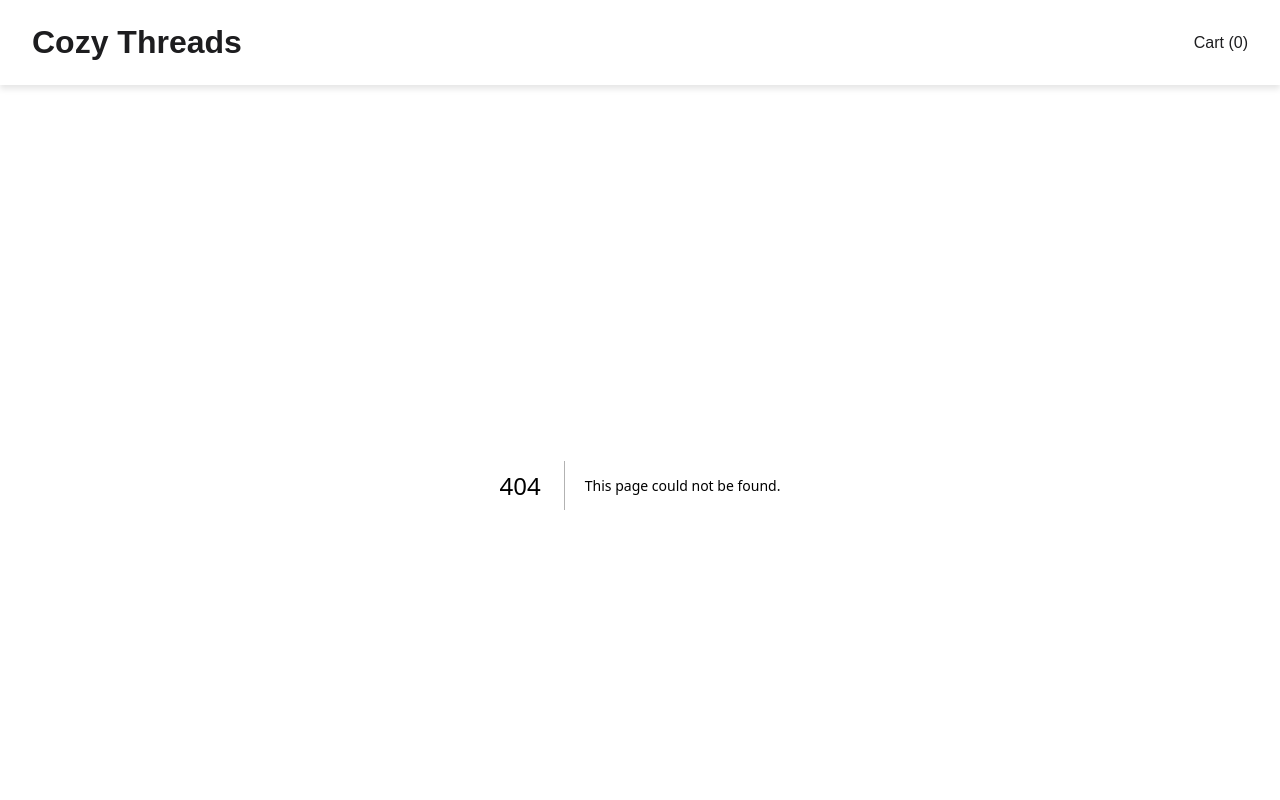
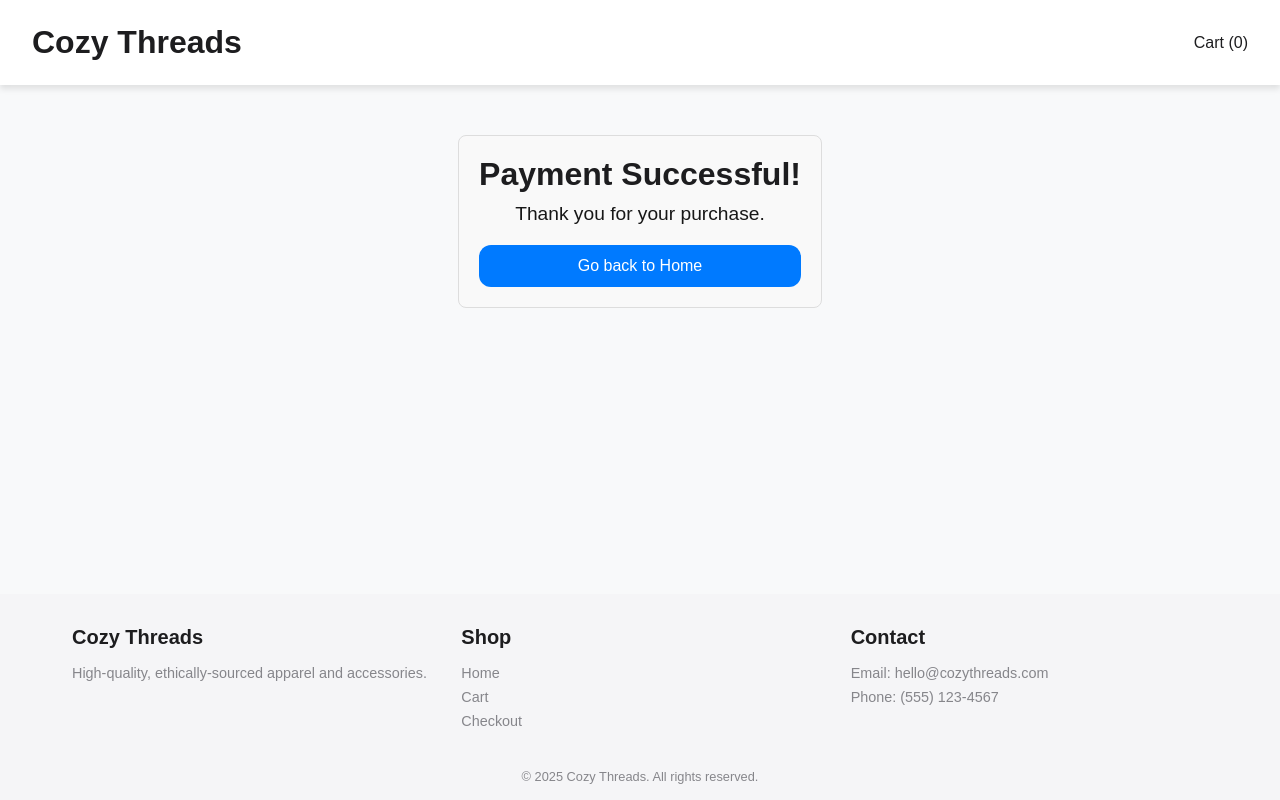
Before and after one commit to aryantayal/com-webapp-w-StripeAPI, a Next.js app: page /success in a window 1280 px wide. Before the commit this address had no page. Shown: the top 800 px of the page. Built offline with nearby package versions, Linux system fonts and the light colour scheme.

Commit message:
clean up and i think done

```diff
--- /dev/null
+++ b/app/success/SuccessPage.module.css
@@ -0,0 +1,45 @@
+/* File: pages/SuccessPage.module.css */
+.container {
+  text-align: center;
+  margin: 50px auto;
+  padding: 20px;
+  max-width: 600px;
+  border: 1px solid #ddd;
+  border-radius: 8px;
+  background-color: #f9f9f9;
+}
+
+.title {
+  font-size: 2rem;
+  color: #1d1d1f;
+}
+
+.message {
+  font-size: 1.2rem;
+  margin-top: 10px;
+}
+
+.details {
+  font-size: 1rem;
+  color: #555;
+}
+
+.homeLink {
+  display: inline-block;
+  margin-top: 20px;
+  background-color: #007aff;
+  color: white;
+  border: none;
+  border-radius: 12px;
+  padding: 0.75rem;
+  cursor: pointer;
+  transition: all 0.2s ease;
+  justify-content: center;
+  align-items: center;
+  display: flex;
+  gap: 1rem;
+}
+
+.homeLink:hover {
+  transform: scale(1.01);
+}
--- /dev/null
+++ b/app/success/page.tsx
@@ -0,0 +1,28 @@
+"use client";
+
+import React from "react";
+import { useSearchParams } from "next/navigation";
+import Link from "next/link";
+import styles from "./SuccessPage.module.css";
+
+const SuccessPage = () => {
+  const searchParams = useSearchParams();
+  const amount = searchParams.get("amount");
+
+  return (
+    <div className={styles.container}>
+      <h1 className={styles.title}>Payment Successful!</h1>
+      <p className={styles.message}>Thank you for your purchase.</p>
+      {amount && (
+        <p>
+          You paid <strong>${(Number(amount) / 100).toFixed(2)}</strong>.
+        </p>
+      )}
+      <Link href="/" className={styles.homeLink}>
+        Go back to Home
+      </Link>
+    </div>
+  );
+};
+
+export default SuccessPage;
```
Also changed, not shown: components/CheckoutForm.tsx (+14 -5 lines).
